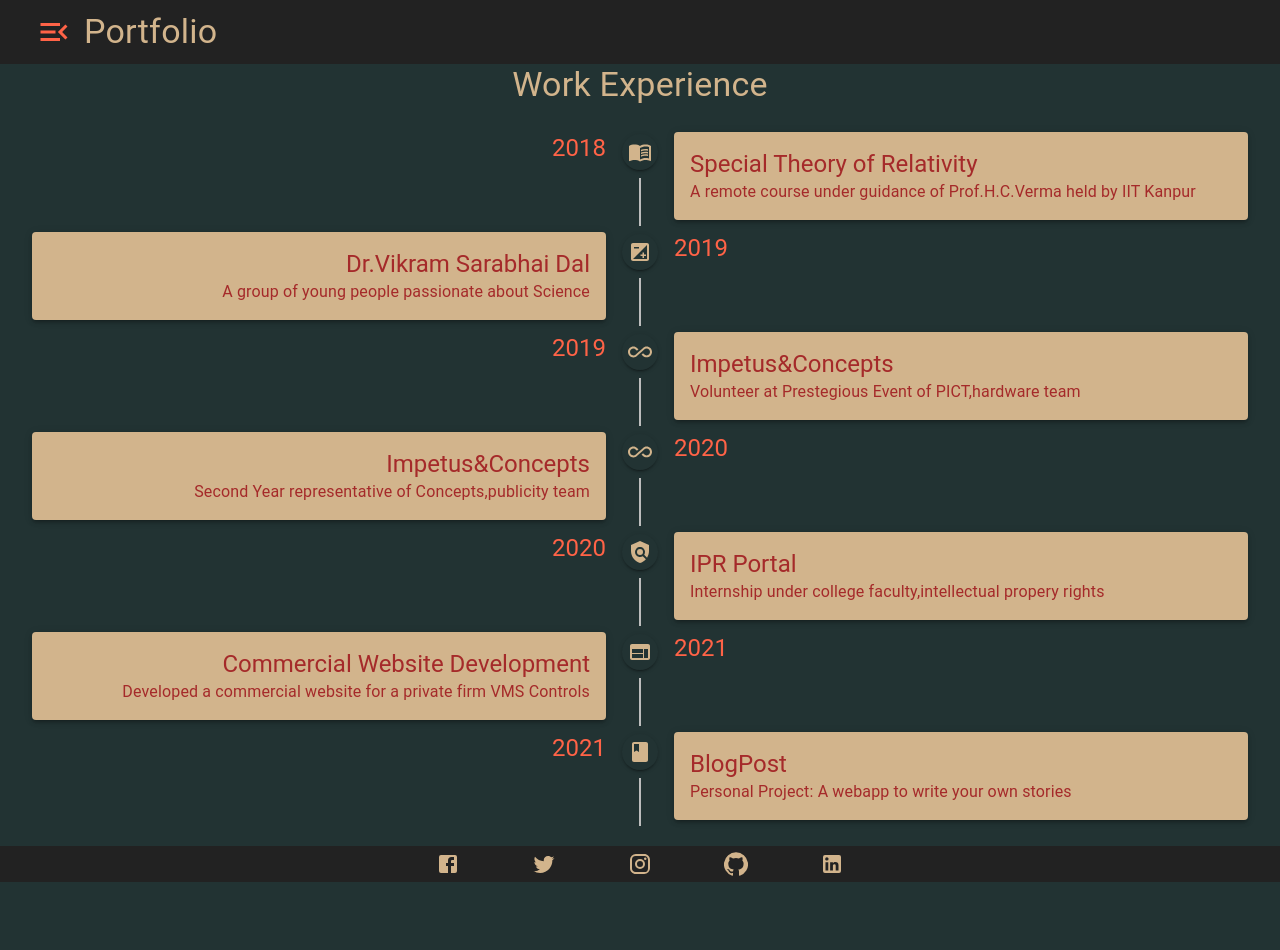
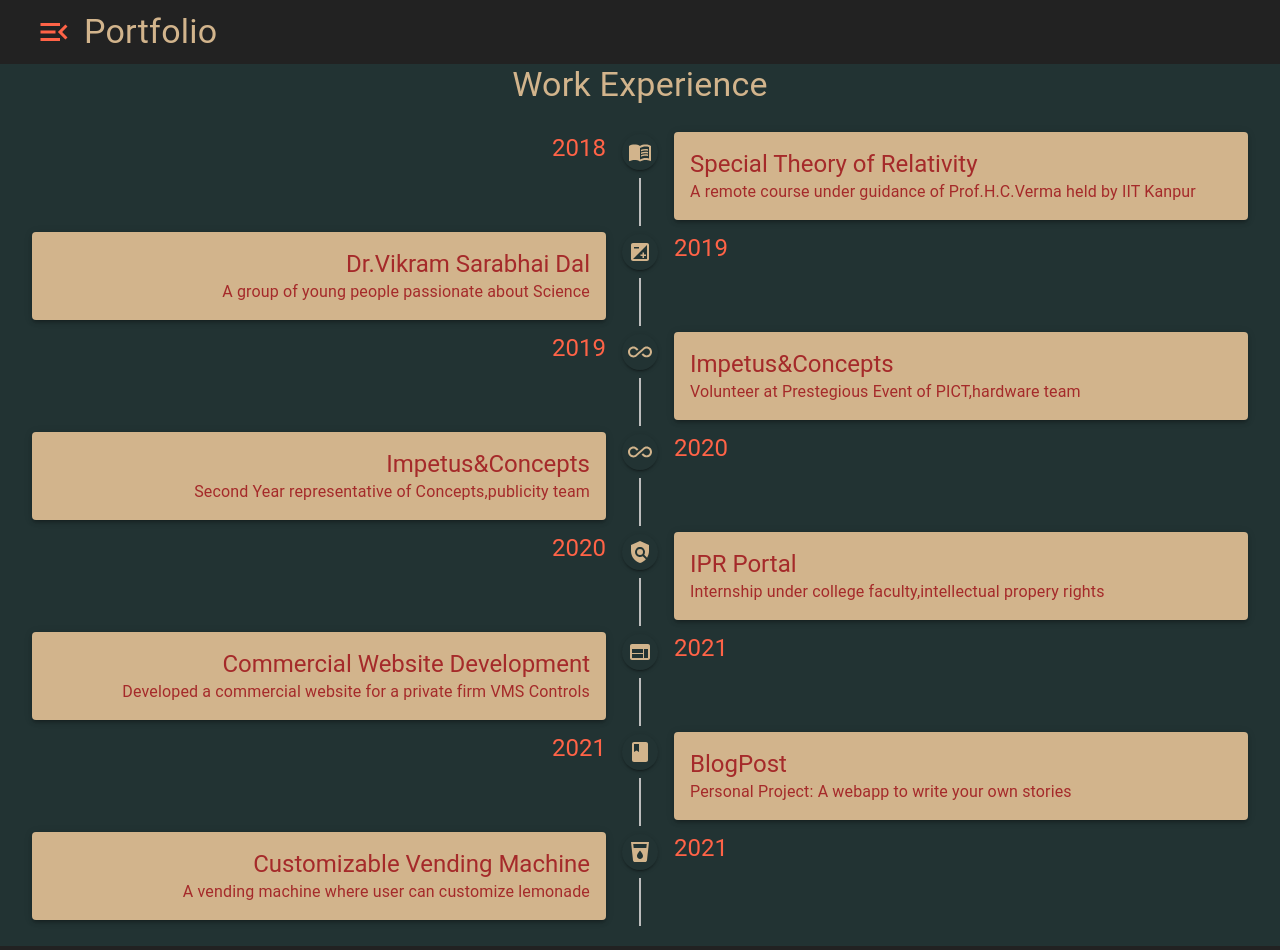
Before and after one commit to MakarandPundlik/portfolio, a React (Create React App) app: page /resume in a window 1280 px wide. Shown: the top 950 px of the page. Before the commit the page ends 882 px from the top, so only its background shows below. Built offline with nearby package versions, Linux system fonts and the light colour scheme.

Commit message:
changed timeline,frontpage info

```diff
--- a/src/components/Header.jsx
+++ b/src/components/Header.jsx
@@ -45,6 +45,8 @@
             "Web Development",
             "Full Stack Development",
             "Data Structures and Algorithms",
+            "Machine Learning Enthusiast",
+            "Cloud Computing"
           ]}
           typeSpeed={30}
           backSpeed={40}
--- a/src/components/TimeLine.jsx
+++ b/src/components/TimeLine.jsx
@@ -56,7 +56,7 @@
 import Paper from '@material-ui/core/Paper';
 import Typography from '@material-ui/core/Typography';
 
-import {AllInclusive, Book, Exposure, MenuBook, Policy, Web} from '@material-ui/icons';
+import {AllInclusive, Book, Exposure, MenuBook, Policy, Web,LocalDrink} from '@material-ui/icons';
 
 const useStyles = makeStyles((theme) => ({
   paper: {
@@ -115,6 +115,12 @@
         content: "BlogPost",
         subcontent:"Personal Project: A webapp to write your own stories",
         icon:<Book/>
+      },
+      {
+        year: "2021",
+        content: "Customizable Vending Machine",
+        subcontent:"A vending machine where user can customize lemonade",
+        icon:<LocalDrink/>
       }
     ];
 export default function TimeLine() {
```
